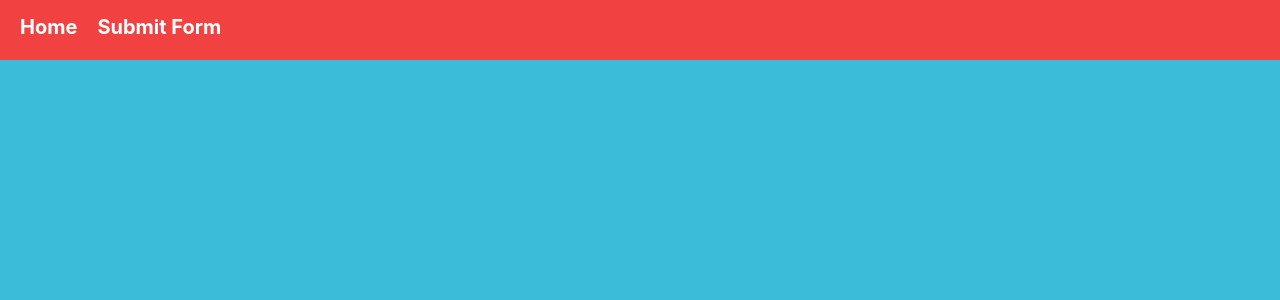
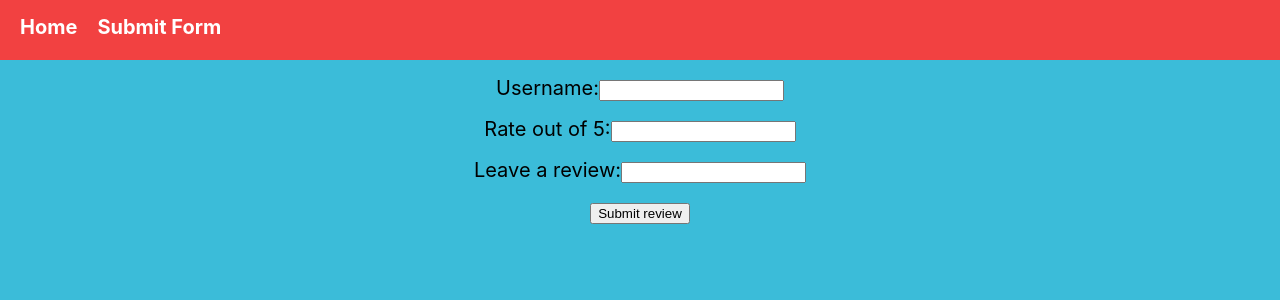
Before and after one commit to frankmarra/Ride_Review, a React (Create React App) app in the folder client/: page /review/1 in a window 1280 px wide. Before the commit this address had no page. Shown: the top 300 px of the page. Built offline with nearby package versions, Linux system fonts and the light colour scheme.

Commit message:
successfully submits data to backend from form

```diff
--- a/client/src/App.js
+++ b/client/src/App.js
@@ -11,11 +11,11 @@ function App() {
       <main>
         <Routes>
           <Route path="/" element={<Rides />} />
-          <Route path="/form" element={<Review />} />
           <Route
             path="/coaster/details/:coasterId"
             element={<CoasterDetails />}
           />
+          <Route path="/review/:rideId" element={<Review />} />
         </Routes>
       </main>
     </div>
--- a/client/src/components/CoasterDetails.jsx
+++ b/client/src/components/CoasterDetails.jsx
@@ -1,6 +1,7 @@
 import axios from 'axios'
 import { useState, useEffect } from 'react'
 import { useParams } from 'react-router-dom'
+import { useNavigate } from 'react-router-dom'
 
 const CoasterDetails = () => {
   const [selectedCoaster, setSelectedCoaster] = useState(useParams())
@@ -18,6 +19,12 @@ const CoasterDetails = () => {
     getCoasterDetails()
   }, [])
 
+  let navigate = useNavigate()
+
+  const leaveReview = (rideId) => {
+    navigate(`/review/${rideId}`)
+  }
+
   return (
     <div className="coaster-content">
       <section className="image-container">
@@ -32,7 +39,7 @@ const CoasterDetails = () => {
           It is {coasterDetails.height} feet tall and reaches a speed of {coasterDetails.speed} mph!</p>
         </div>
       </section>
-      <button>Submit Review</button>
+      <button onClick={() => leaveReview(selectedCoaster.coasterId)}>Submit Review</button>
     </div>
   )
 }
--- a/client/src/index.css
+++ b/client/src/index.css
@@ -69,3 +69,20 @@ code {
 body {
   background-color: #3bbcd9;
 }
+
+form {
+  display: flex;
+  flex-direction: column;
+  justify-content: center;
+  align-items: center;
+  font-size: 20px;
+}
+
+button {
+  margin-top: 20px;
+  max-width: 100px;
+}
+
+input {
+  margin-top: 20px;
+}
--- a/client/src/pages/Review.js
+++ b/client/src/pages/Review.js
@@ -1,19 +1,83 @@
-const Review = (props) => {
+import axios from 'axios'
+import { useParams } from 'react-router-dom'
+import { useState, useEffect } from 'react'
+
+const Review = () => {
+  const [ride, setRide] = useState('')
+  const [userName, setUsername] = useState('')
+  const [rating, setRating] = useState(0)
+  const [review, setReview] = useState('')
+
+  const { rideId } = useParams()
+
+  useEffect(() => {
+    setRide(rideId)
+  }, [])
+
+  const handleUsernameChange = (e) => {
+    e.preventDefault()
+    setUsername(e.target.value)
+  }
+
+  const handleRatingChange = (e) => {
+    e.preventDefault()
+    // if (typeof e.target.value === Number) {
+    //   setRating(e.target.value)
+    // }
+    setRating(e.target.value)
+  }
+
+  const handleReviewChange = (e) => {
+    e.preventDefault()
+    setReview(e.target.value)
+  }
+
+  const handleOnSubmit = async (e) => {
+    const packagedPayLoad = {
+      userName: userName,
+      ride: ride,
+      rating: rating,
+      review: review
+    }
+    console.log(packagedPayLoad)
+    e.preventDefault()
+    axios
+      .post(`http://localhost:3001/api/rides/${ride}`, packagedPayLoad)
+      .catch((err) => console.log(err))
+  }
+
   return (
-    <form onSumbit={props.onSubmit}>
+    <form onSubmit={handleOnSubmit}>
+      <label>
+        Username:
+        <input
+          onChange={handleUsernameChange}
+          type="text"
+          name="username"
+          //value="userName"
+        />
+      </label>
       <label>
         Rate out of 5:
-        <input type="text" name="rating" />
+        <input
+          onChange={handleRatingChange}
+          type="text"
+          name="rating"
+          //value="rating"
+        />
       </label>
       <label>
         Leave a review:
-        <input type="text" name="review" />
+        <input
+          onChange={handleReviewChange}
+          type="text"
+          name="review"
+          //value="review"
+        />
       </label>
-      <button type="submit">Submit form</button>
+      <button type="submit">Submit review</button>
     </form>
   )
 }
 
-// Need to add this info to our database
-
 export default Review
```
